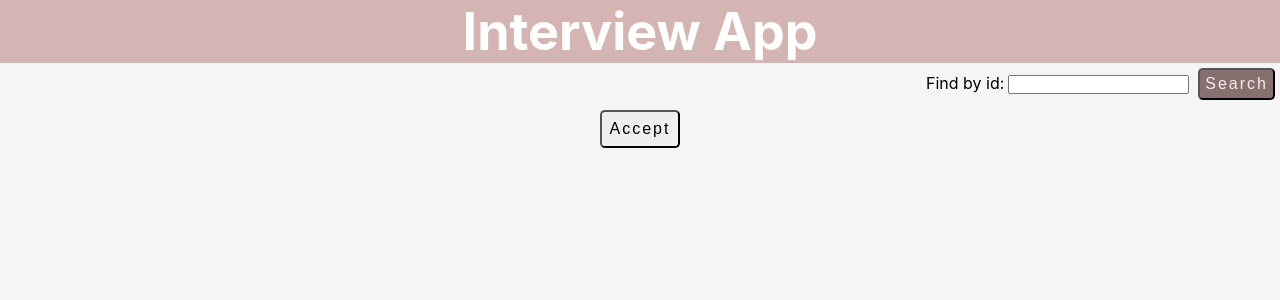
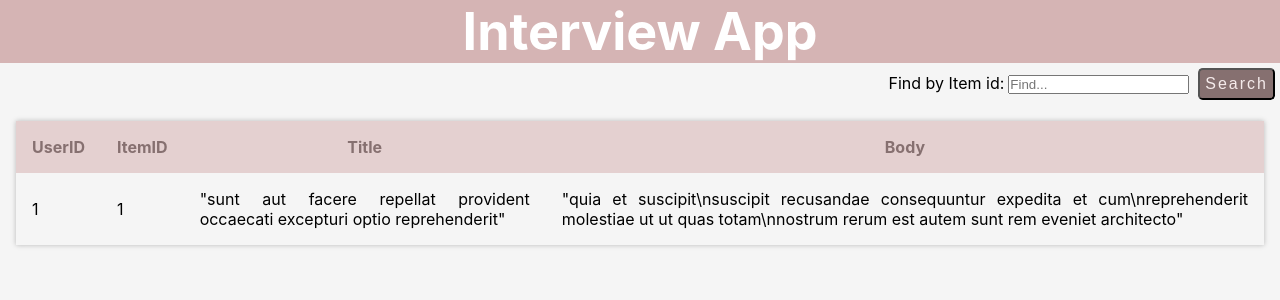
Before and after one commit to Blueclaus13/Technical-interview, a React (Create React App) app in the folder interview-app/: page / in a window 1280 px wide. Shown: the top 300 px of the page. Built offline with nearby package versions, Linux system fonts and the light colour scheme; the HTML template or start-up script is replaced by a standard one.

Commit message:
Add responsible Table

```diff
--- a/interview-app/src/App.js
+++ b/interview-app/src/App.js
@@ -1,7 +1,7 @@
 import './App.css';
 import Navbar from './components/Navbar';
-import Button from './components/Button';
 import SearchControl from './components/SearchControl';
+import ListTable from './components/ListTable';
 
 
 function App() {
@@ -9,7 +9,8 @@ function App() {
     <div className="App">
       <Navbar title={"Interview App"}></Navbar>
       <SearchControl></SearchControl>
-      <Button size={"md"}>Accept</Button>
+      {/* <Button size={"md"}>Accept</Button> */}
+      <ListTable></ListTable>
 
 
 
--- /dev/null
+++ b/interview-app/src/components/Item.js
@@ -0,0 +1,22 @@
+import React from "react";
+
+
+function Item(){
+
+
+    return(
+        <tr className="row">
+            <td data-title="UserID">1</td>
+            <td data-title="ItemID">1</td>
+            <td data-title="Title"> "sunt aut facere repellat provident occaecati excepturi optio reprehenderit"</td>
+            <td data-title="Body">"quia et suscipit\nsuscipit recusandae consequuntur expedita et
+                         cum\nreprehenderit molestiae ut ut quas totam\nnostrum rerum est autem sunt
+                         rem eveniet architecto"</td>
+        </tr>
+
+
+
+    );
+}
+
+export default Item;
--- /dev/null
+++ b/interview-app/src/components/ListTable.js
@@ -0,0 +1,34 @@
+import React from "react";
+import "../styles/listTable.css";
+import Item from "./Item";
+
+
+
+function ListTable(){
+
+
+    return(
+
+        <table className="table-container">
+            <thead>
+                <tr className="columns">
+                    <th>UserID</th>
+                    <th>ItemID</th>
+                    <th>Title</th>
+                    <th>Body</th>
+                </tr>
+            </thead>
+
+            <tbody className="table-body">
+
+                <Item></Item>
+
+            </tbody>
+
+
+        </table>
+
+    );
+}
+
+export default ListTable;
--- a/interview-app/src/components/SearchControl.js
+++ b/interview-app/src/components/SearchControl.js
@@ -1,17 +1,33 @@
-import React from "react";
+import React, { useRef, useState } from "react";
 import "../styles/searchControl.css"
 import Button from "./Button";
 
 function SearchControl (){
 
+    const [value, setValue]= useState('');
+    const ref= useRef(null);
+
+    const handleSearch = ()=>{
+        console.log(value)
+        ref.current.value= '';
+        setValue('');
+    }
+
     return(
         <div className='searchControl'>
 
              <div className="search">
-                <label>Find by id: </label>
-                <input></input>
+                <label>Find by Item id: </label>
+                <input
+                    placeholder="Find..."
+                    type="number"
+                    name="itemNumber"
+                    pattern="[0-9]+"
+                    ref={ref}
+                    onChange={event=>setValue(event.target.value)}
+                    ></input>
                 <Button size={"sm"} className={"find"}
-                        onClick={()=>{console.log("Searching")}}>Search</Button>
+                        onClick={()=>{handleSearch()}}>Search</Button>
              </div>
         </div>
     );
--- /dev/null
+++ b/interview-app/src/styles/listTable.css
@@ -0,0 +1,66 @@
+.table-container{
+    margin: 1rem;
+    padding: 1%;
+    border-collapse: collapse;
+    box-shadow: 0 0 5px rgba(0, 0, 0, 0.25);
+}
+
+table tr{
+   padding: 0.45em;
+
+}
+thead tr{
+    background-color: var(--secondary-color);
+
+ }
+
+tbody tr:nth-child(even){
+    background-color: var(--light-color);
+}
+
+table th,
+table td{
+    font-size: 1em;
+    padding: 1em;
+    text-align: justify;
+}
+
+thead th{
+    text-align: center;
+    color: var(--dark-color);
+}
+
+@media (max-width:440px) {
+    table{
+        border: 3px solid var(--dark-color);
+    }
+
+    table thead tr{
+        display: none;
+    }
+
+    table tr{
+        display: block;
+    }
+
+    table th, table td{
+        padding: 0.5em;
+    }
+
+    table td{
+        text-align: right;
+        display:block;
+        font-size: 1em ;
+    }
+
+    table td::before{
+        content: attr(data-title) ":  ";
+        font-weight: 600;
+        float: left;
+    }
+
+    tbody tr:nth-child(even){
+        background-color: var(--light-color);
+    }
+
+}
```
